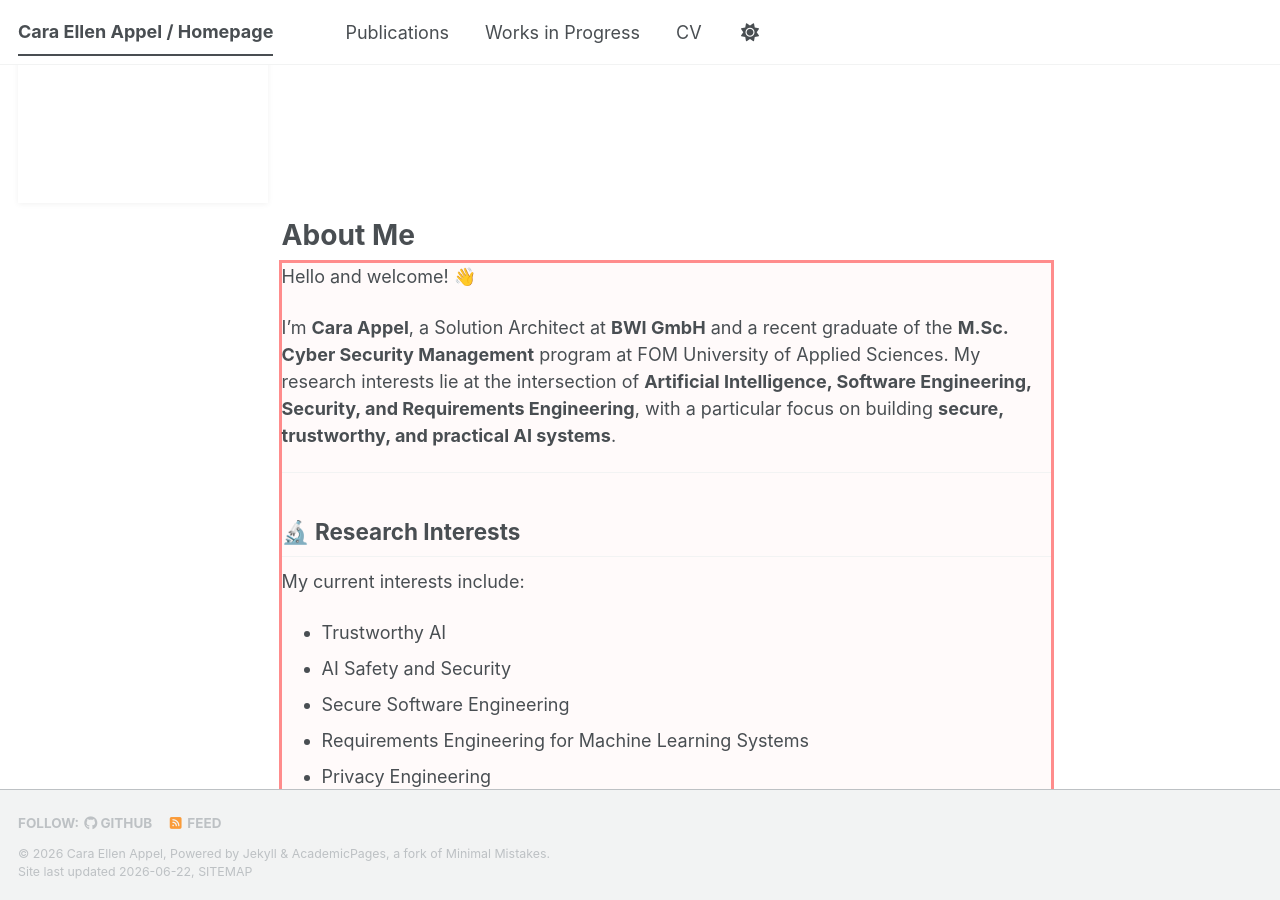
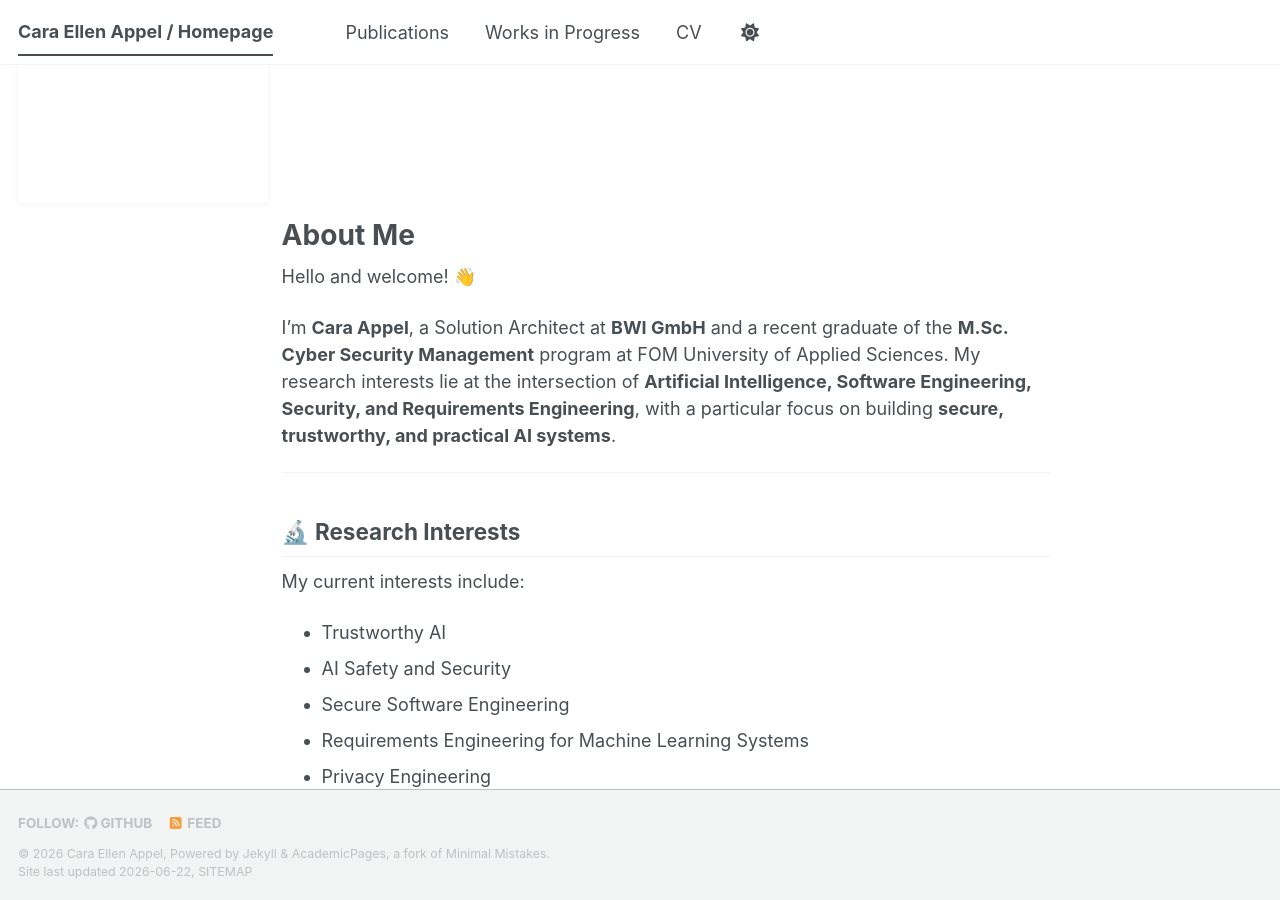
Before and after one commit to CaraEllenAppel/caraellenappel.github.io, a Jekyll site: the page built from _pages/about.md, in a window 1280 px wide and 900 px high, scrolled down 798 px. Built offline with Jekyll 4.4.1, drawn with Linux system fonts in a browser that asks for light colours; some web fonts are replaced; a script bundle is joined from its source files by our own code; library files that are not in the unit come from our copies.

Commit message:
Remove debugging red border from page content

```diff
--- a/assets/css/main.scss
+++ b/assets/css/main.scss
@@ -88,12 +88,3 @@ $sidebar-breakpoint: 900px;
     min-width: 0;
   }
 }
-
-/* DEBUG: outline page content to verify content is present and visible */
-.page__content {
-  outline: 3px solid rgba(255,0,0,0.45) !important;
-  background: rgba(255,0,0,0.02) !important;
-  display: block !important;
-  visibility: visible !important;
-  margin-left: 0 !important;
-}
```
